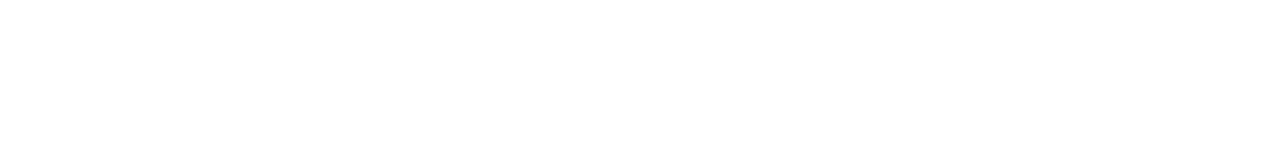
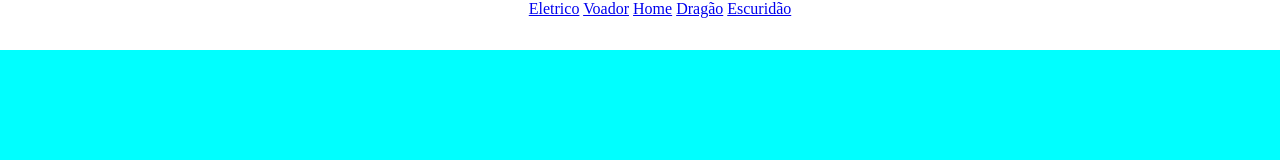
Before and after one commit to anakoso2009/pokemon, a plain HTML site: page Index.html in a window 1280 px wide. Drawn offline with Linux system fonts and the light colour scheme.

Commit message:
link das paginas

```diff
--- a/Assets/styleindex.css
+++ b/Assets/styleindex.css
@@ -0,0 +1,23 @@
+
+
+*{
+    margin: 0%;
+}
+
+body {
+
+    background-color: aqua;
+}
+
+header {
+    background-image: url();
+    background-color: #ffff;
+    width: 100%;
+    height: 50px;
+
+    text-align: right;
+    display: flex;
+    justify-content:space-around
+
+
+}
--- a/Index.html
+++ b/Index.html
@@ -0,0 +1,23 @@
+<!DOCTYPE html>
+<html lang="en">
+<head>
+    <meta charset="UTF-8">
+    <meta name="viewport" content="width=device-width, initial-scale=1.0">
+    <title>Document</title>
+    <link rel="stylesheet" href="./Assets/styleindex.css">
+</head>
+<body>
+   <header>
+        <nav>
+            <ul>
+                <a href="./pages/Eletrico.html">Eletrico</a>
+                <a href="./pages/Voador.html">Voador</a>
+                <a href="./index.html">Home</a>
+                <a href="./pages/Dragão.html">Dragão</a>
+                <a href="./pages/Escuridão.html">Escuridão</a>
+            </ul>
+        </nav>
+    </header>
+
+</body>
+</html>
```
Also changed, not shown: Pages/Dagão.html (+1 -0 lines), Pages/Eletrico.html (+1 -0 lines), Pages/Escuridão.html (+1 -0 lines), Pages/Voador.html (+1 -1 lines).
